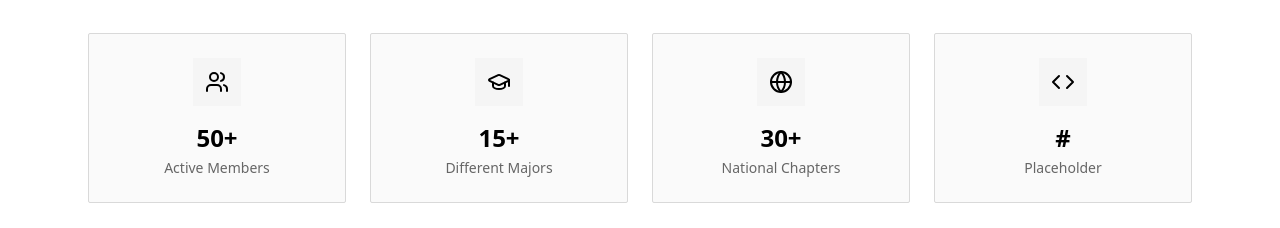
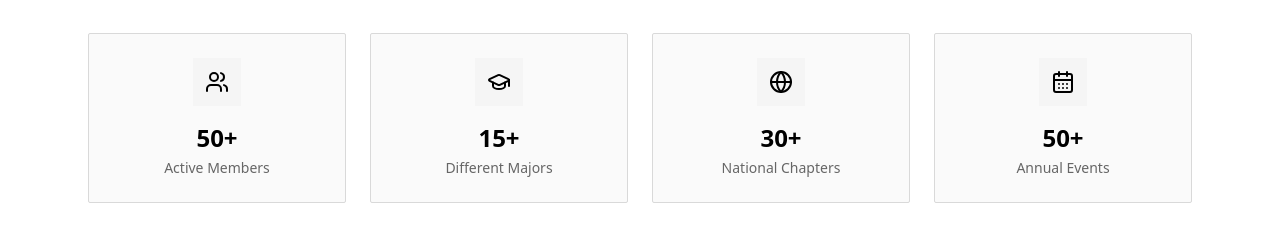
Before and after one commit to shrayg/vtktp-website, a React (Vite) app: page /members in a window 1280 px wide. Shown: the part 399-627 px from the top of the page. Built offline with nearby package versions, Linux system fonts and the light colour scheme; the HTML template or start-up script is replaced by a standard one; a web font is replaced by a local one.

Commit message:
add annual events to members page

```diff
--- a/src/pages/Members.tsx
+++ b/src/pages/Members.tsx
@@ -1,7 +1,7 @@
 import { Navigation } from "@/components/Navigation";
 import { Card } from "@/components/ui/card";
 import { Button } from "@/components/ui/button";
-import { GraduationCap, Briefcase, Code, Users, Globe } from "lucide-react";
+import { GraduationCap, Briefcase, Code, Users, Globe, CalendarDays } from "lucide-react";
 import { getMemberImage, placeholderMale, placeholderFemale } from "@/data/memberImages";
 import { AccentBar } from "@/components/AccentBar";
 
@@ -138,10 +138,10 @@ const Members = () => {
 
             <Card className="bg-card border-border p-6 text-center ">
               <div className="w-12 h-12 bg-muted rounded-sm flex items-center justify-center mx-auto mb-4">
-                <Code className="w-6 h-6 text-foreground" />
+                <CalendarDays className="w-6 h-6 text-foreground" />
               </div>
-              <div className="text-2xl font-bold text-foreground mb-1">#</div>
-              <div className="text-muted-foreground text-sm">Placeholder</div>
+              <div className="text-2xl font-bold text-foreground mb-1">50+</div>
+              <div className="text-muted-foreground text-sm">Annual Events</div>
             </Card>
           </div>
 
```
